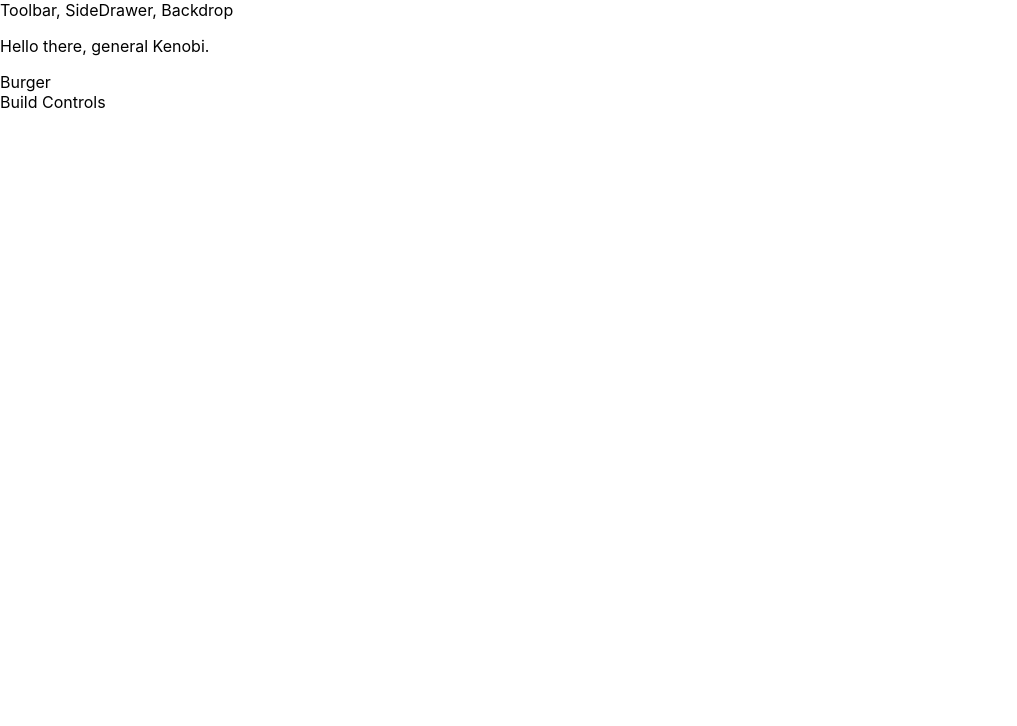
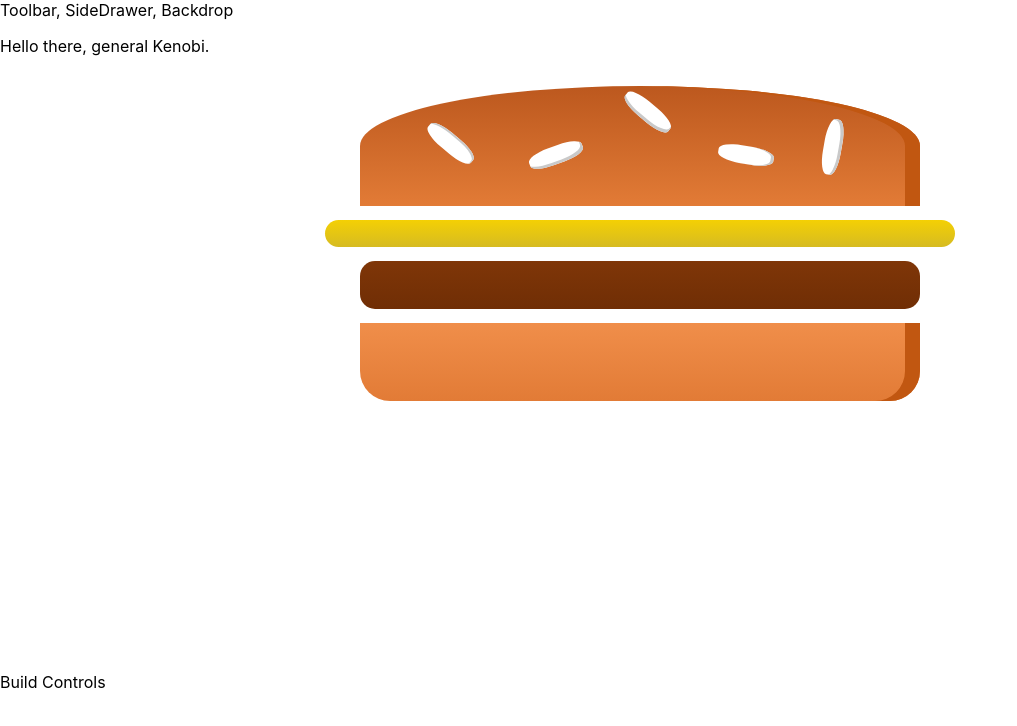
Before and after one commit to StefanK2ff/burger-builder-app, a React (Create React App) app: page / in a window 1280 px wide. Shown: the top 726 px of the page, without its empty margins (0-1017 px from the left). Built offline with nearby package versions, Linux system fonts and the light colour scheme.

Commit message:
static burger preview implemented

```diff
--- a/src/components/Burger/BurgerPreview.js
+++ b/src/components/Burger/BurgerPreview.js
@@ -0,0 +1,15 @@
+import React from 'react'
+import classes from "./BurgerPreview.module.css"
+import Ingredient from './Ingredient/Ingredient'
+
+
+export default function burgerPreview(props) {
+    return (
+        <div className={classes.Burger}>
+            <Ingredient type="bread-top"/>
+            <Ingredient type="cheese"/>
+            <Ingredient type="meat"/>
+            <Ingredient type="bread-bottom"/>
+        </div>
+    )
+}
--- a/src/components/Burger/Ingredient/Ingredient.js
+++ b/src/components/Burger/Ingredient/Ingredient.js
@@ -1,6 +1,6 @@
 import React, { Component } from "react";
-import classes from "./Ingredient.css";
-import PropTypes from "prop-types";
+import classes from "./Ingredient.module.css";
+import propTypes from "prop-types";
 
 export default class Ingredient extends Component {
   render() {
@@ -36,3 +36,7 @@ export default class Ingredient extends Component {
     return ingredient;
   }
 }
+
+Ingredient.propTypes = {
+    type: propTypes.string.isRequired
+}
--- a/src/containers/BurgerBuilder.js
+++ b/src/containers/BurgerBuilder.js
@@ -1,13 +1,13 @@
 import React, { Component } from 'react'
 import Aux from '../hoc/Aux'
+import BurgerPreview from '../components/Burger/BurgerPreview'
 
 export default class BurgerBuilder extends Component {
     render() {
         return (
             <Aux>
-                <div>Burger</div>
+                <BurgerPreview />
                 <div>Build Controls</div>
-
             </Aux>
 
         )
```
